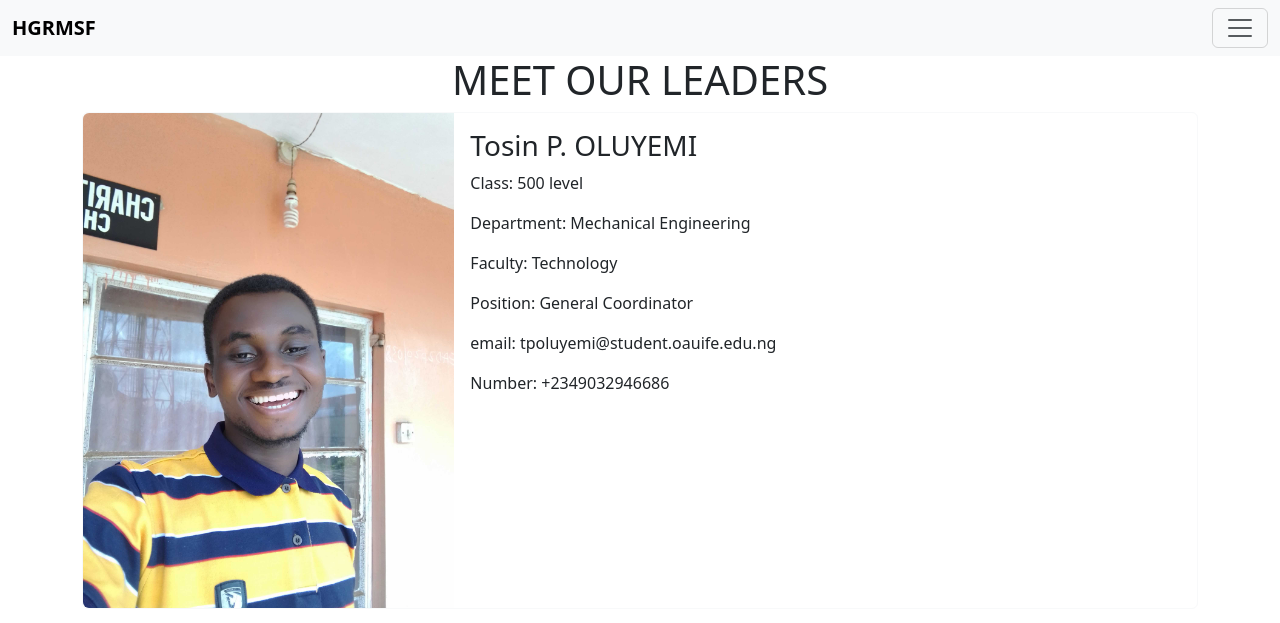
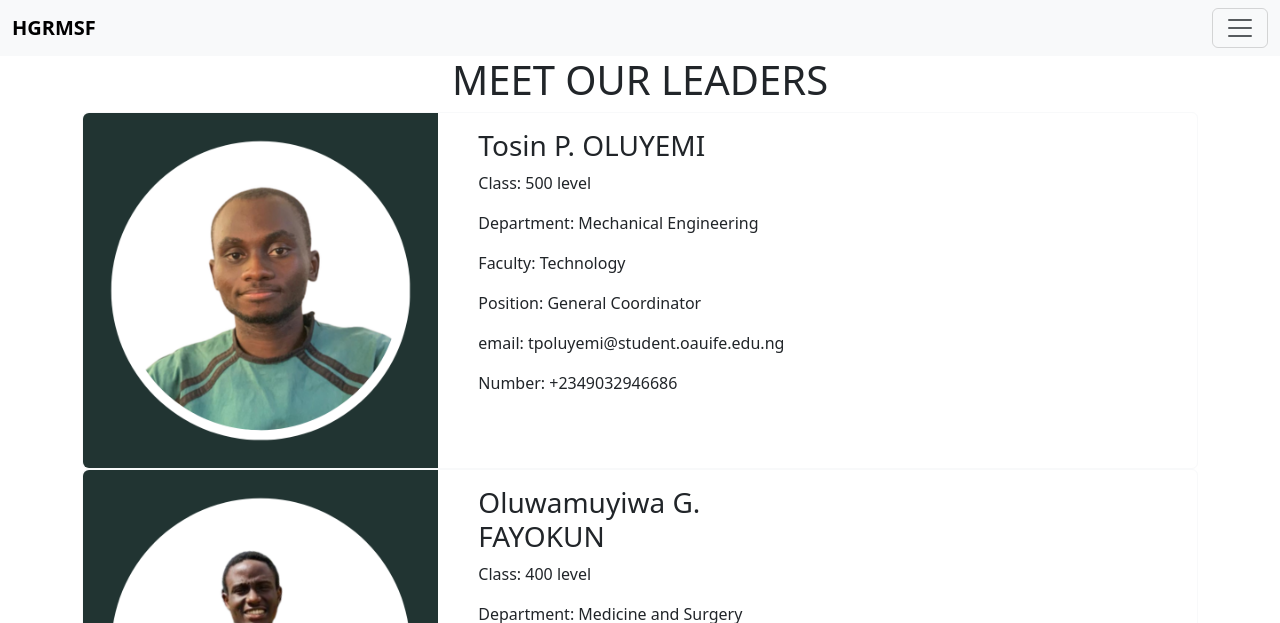
Before and after one commit to TosinPhillip/HGRM-website-project, a Flask app: page /executives in a window 1280 px wide. Shown: the top 623 px of the page. Run offline with Flask 3, Linux system fonts and the light colour scheme; some libraries are stand-ins or nearby versions.

Commit message:
Finally
Ready for ICT

```diff
--- a/templates/execs.html
+++ b/templates/execs.html
@@ -14,12 +14,12 @@
             <center><h1>MEET OUR LEADERS</h1></center>
 
         <!--President-->
-        <div class="card mb-3 border-light">
-            <div class="row g-0">
+        <div class="card border-light">
+            <div class="row">
                 <div class="col-md-4">
-                <img src="static/tosin (1).jpg" class="img-fluid rounded-start" alt="...">
+                <img src="static/data scientist.png" class="img-fluid rounded-start" alt="...">
                 </div>
-                <div class="col-md-8">
+                <div class="col-md-4">
                 <div class="card-body">
                     <h3 class="card-title">Tosin P. OLUYEMI</h3>
                     <p class="card-text">Class: 500 level</p>
@@ -34,122 +34,82 @@
         </div>
 
         <!--V/President-->
-        <div class="card mb-3" style="max-width: 540px;">
-            <div class="row g-0">
+
+
+
+        <!--Gen Sec-->
+        <div class="card border-light">
+            <div class="row">
                 <div class="col-md-4">
-                <img src="..." class="img-fluid rounded-start" alt="...">
+                <img src="static/muyiwa.png" class="img-fluid rounded-start" alt="...">
                 </div>
-                <div class="col-md-8">
+                <div class="col-md-4">
                 <div class="card-body">
-                    <h5 class="card-title">Card title</h5>
-                    <p class="card-text">This is a wider card with supporting text below as a natural lead-in to additional content. This content is a little bit longer.</p>
-                    <p class="card-text"><small class="text-body-secondary">Last updated 3 mins ago</small></p>
+                    <h3 class="card-title">Oluwamuyiwa G. FAYOKUN</h3>
+                    <p class="card-text">Class: 400 level</p>
+                    <p class="card-text">Department: Medicine and Surgery</p>
+                    <p class="card-text">Faculty: Clinical Sciences</p>
+                    <p class="card-text">Position: General Secretary</p>
+                    <p class="card-text">email: fayzmuyiwa@gmail.com</p>
+                    <p class="card-text">Number: 08143486653 </p>
                 </div>
                 </div>
             </div>
         </div>
 
 
-        <!--Gen Sec-->
-        <div class="card mb-3" style="max-width: 540px;">
-            <div class="row g-0">
+
+        <!--Fin Sec-->
+        <div class="card border-light">
+            <div class="row">
                 <div class="col-md-4">
-                <img src="..." class="img-fluid rounded-start" alt="...">
+                <img src="static/merciful.png" class="img-fluid rounded-start" alt="...">
                 </div>
-                <div class="col-md-8">
+                <div class="col-md-4">
                 <div class="card-body">
-                    <h5 class="card-title">Card title</h5>
-                    <p class="card-text">This is a wider card with supporting text below as a natural lead-in to additional content. This content is a little bit longer.</p>
-                    <p class="card-text"><small class="text-body-secondary">Last updated 3 mins ago</small></p>
+                    <h3 class="card-title">Mercy T. OMOSOFE</h3>
+                    <p class="card-text">Class: 200 level</p>
+                    <p class="card-text">Department: Science and Technology Education </p>
+                    <p class="card-text">Faculty: Education</p>
+                    <p class="card-text">Position: Financial Secretary/ Welfare Secretary</p>
+                    <p class="card-text">email: omosofemercy@gmail.com</p>
+                    <p class="card-text">Number: 07037625720 </p>
                 </div>
                 </div>
             </div>
         </div>
 
 
-        <!--Fin Sec-->
-        <div class="card mb-3" style="max-width: 540px;">
-            <div class="row g-0">
-                <div class="col-md-4">
-                <img src="..." class="img-fluid rounded-start" alt="...">
-                </div>
-                <div class="col-md-8">
-                <div class="card-body">
-                    <h5 class="card-title">Card title</h5>
-                    <p class="card-text">This is a wider card with supporting text below as a natural lead-in to additional content. This content is a little bit longer.</p>
-                    <p class="card-text"><small class="text-body-secondary">Last updated 3 mins ago</small></p>
-                </div>
-                </div>
-            </div>
-        </div>
-
         <!--Welfare-->
-        <div class="card mb-3" style="max-width: 540px;">
-            <div class="row g-0">
-                <div class="col-md-4">
-                <img src="..." class="img-fluid rounded-start" alt="...">
-                </div>
-                <div class="col-md-8">
-                <div class="card-body">
-                    <h5 class="card-title">Card title</h5>
-                    <p class="card-text">This is a wider card with supporting text below as a natural lead-in to additional content. This content is a little bit longer.</p>
-                    <p class="card-text"><small class="text-body-secondary">Last updated 3 mins ago</small></p>
-                </div>
-                </div>
-            </div>
-        </div>
 
         <!--Prayer Coord-->
-        <div class="card mb-3" style="max-width: 540px;">
-            <div class="row g-0">
+
+
+
+        <!--Media head-->
+        <div class="card border-light">
+            <div class="row">
                 <div class="col-md-4">
-                <img src="..." class="img-fluid rounded-start" alt="...">
+                <img src="static/joshzy.png" class="img-fluid rounded-start" alt="...">
                 </div>
-                <div class="col-md-8">
+                <div class="col-md-4">
                 <div class="card-body">
-                    <h5 class="card-title">Card title</h5>
-                    <p class="card-text">This is a wider card with supporting text below as a natural lead-in to additional content. This content is a little bit longer.</p>
-                    <p class="card-text"><small class="text-body-secondary">Last updated 3 mins ago</small></p>
+                    <h3 class="card-title">Joshua J. ADEPOJU</h3>
+                    <p class="card-text">Class: 400 level</p>
+                    <p class="card-text">Department: Fine Art Education</p>
+                    <p class="card-text">Faculty: Education</p>
+                    <p class="card-text">Position: Media Head</p>
+                    <p class="card-text">email: jjadepoju@student.oauife.edu.ng </p>
+                    <p class="card-text">Number: +2349032946686</p>
                 </div>
                 </div>
             </div>
         </div>
 
 
-        <!--Media head-->
-        <div class="card mb-3" style="max-width: 540px;">
-            <div class="row g-0">
-                <div class="col-md-4">
-                <img src="..." class="img-fluid rounded-start" alt="...">
-                </div>
-                <div class="col-md-8">
-                <div class="card-body">
-                    <h5 class="card-title">Card title</h5>
-                    <p class="card-text">This is a wider card with supporting text below as a natural lead-in to additional content. This content is a little bit longer.</p>
-                    <p class="card-text"><small class="text-body-secondary">Last updated 3 mins ago</small></p>
-                </div>
-                </div>
-            </div>
-        </div>
-
 
         <!--Music head-->
-        <div class="card mb-3" style="max-width: 540px;">
-            <div class="row g-0">
-                <div class="col-md-4">
-                <img src="..." class="img-fluid rounded-start" alt="...">
-                </div>
-                <div class="col-md-8">
-                <div class="card-body">
-                    <h5 class="card-title">Card title</h5>
-                    <p class="card-text">This is a wider card with supporting text below as a natural lead-in to additional content. This content is a little bit longer.</p>
-                    <p class="card-text"><small class="text-body-secondary">Last updated 3 mins ago</small></p>
-                </div>
-                </div>
-            </div>
-        </div>
 
-    </div>
         {% include 'footer.html' %}
     </body>
 
```
Also changed, not shown: templates/staff_advisers.html (+6 -6 lines), static/Faith.jpg (added), static/Mercy.jpg (added), static/aden .png (added), static/alao.png (added), static/daddy.png (added), static/data scientist.png (added), static/faith_boy.png (added), static/joe.jpg (added), static/josh.jpg (added), static/joshzy.png (added), static/merciful.png (added), static/muyiwa.png (added).
